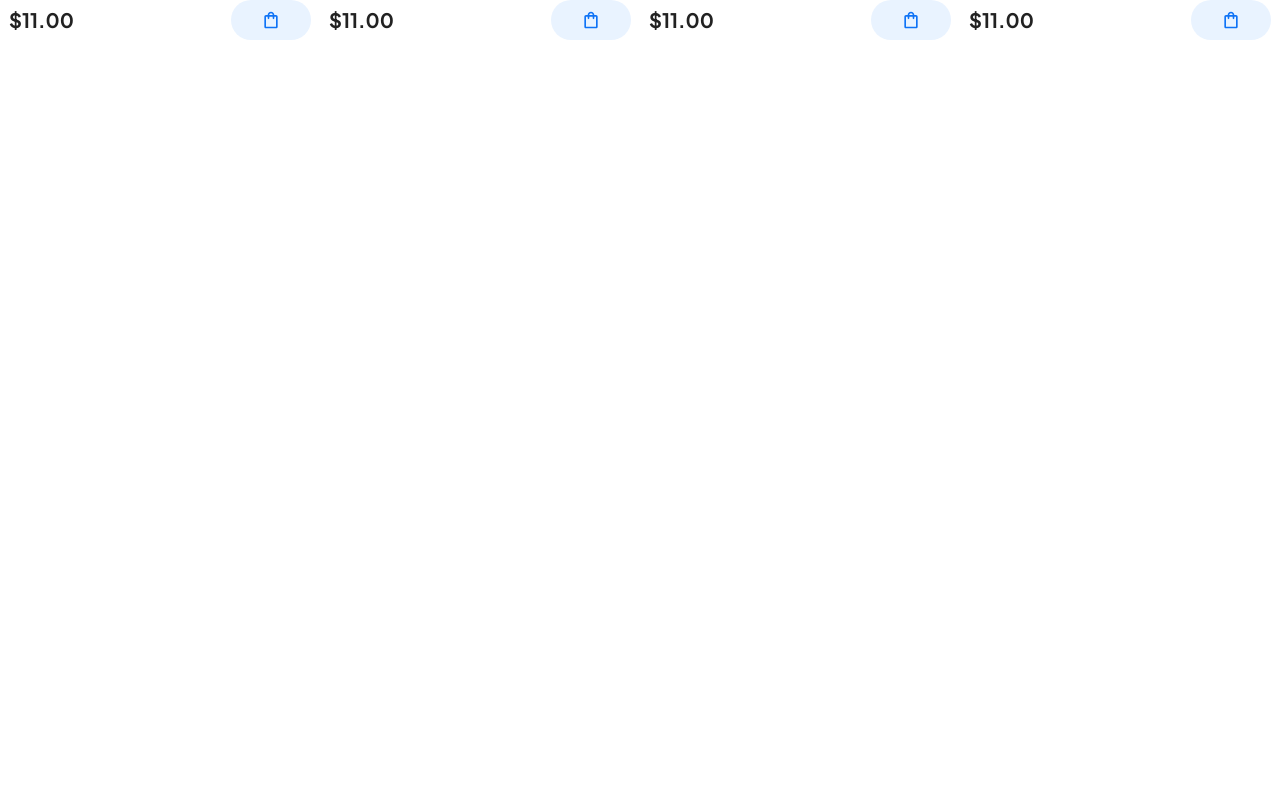
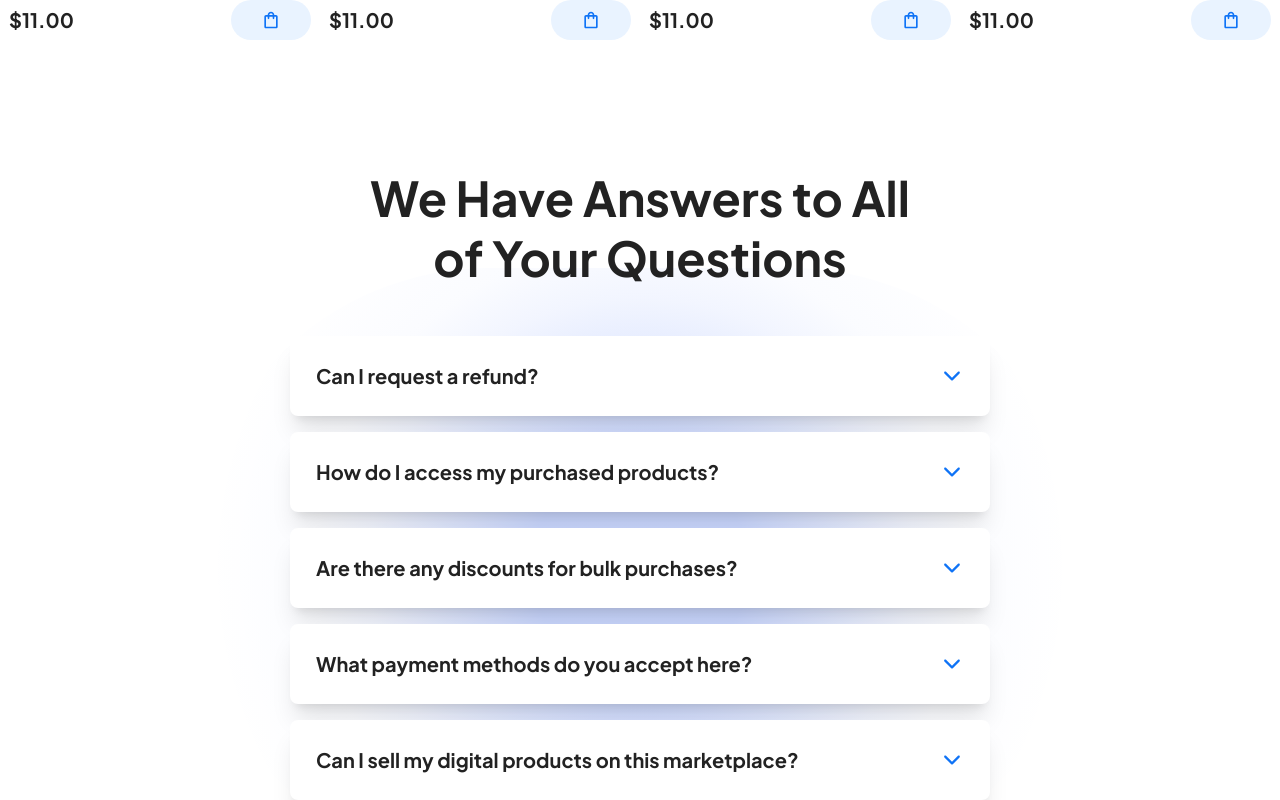
Before and after one commit to uforco/pixmart, a Next.js app: page / in a window 1280 px wide. Shown: the part 5103-5903 px from the top of the page. Before the commit the page ends 5271 px from the top, so only its background shows below. Built offline with nearby package versions, Linux system fonts and the light colour scheme.

Commit message:
shadow test Question section with home page

```diff
--- a/src/app/globals.scss
+++ b/src/app/globals.scss
@@ -101,3 +101,8 @@ $plus-Jakarta-Sans: "Plus Jakarta Sans", sans-serif;
       background: rgb(36,88,251);
       background: radial-gradient(circle, rgba(36, 90, 251, 0.2) 0%, rgba(36, 90, 251, 0.02) 45%, rgba(36, 90, 251, 0.01) 70%, rgba(36, 90, 251, 0.000) 95%);
     }
+
+.radialgradientBgDip{
+  background: rgb(36,88,251);
+  background: radial-gradient(circle, rgba(36, 90, 251, 0.242) 20%, rgba(36, 90, 251, 0.06) 50%, rgba(36, 90, 251, 0.02) 60%, rgba(36, 90, 251, 0) 80%);
+}
--- a/src/components/home/home1/Home.tsx
+++ b/src/components/home/home1/Home.tsx
@@ -5,6 +5,7 @@ import DigitalAssets from './digitalAssets/DigitalAssets';
 import TrendingProducts from './trendingProducts/TrendingProducts';
 import DigitalCollections from './digitalCollections/DigitalCollections';
 import LatestProducts from './latestProducts/LatestProducts';
+import WeAnswersQuestions from './weAnswersQuestions/WeAnswersQuestions';
 
 const Home = () => {
     return (
@@ -14,6 +15,7 @@ const Home = () => {
         <TrendingProducts></TrendingProducts>
         <DigitalCollections></DigitalCollections>
         <LatestProducts></LatestProducts>
+        <WeAnswersQuestions></WeAnswersQuestions>
       </div>
     );
 };
--- /dev/null
+++ b/src/components/home/home1/weAnswersQuestions/Collapse.tsx
@@ -0,0 +1,38 @@
+
+'use client'
+
+import React, { ReactNode, useState } from 'react';
+import  HeadingPrimary from '@/components/shared/headline/HeadingPrimary';
+import { IoIosArrowDown } from "react-icons/io";
+
+
+
+
+const Collapse = ({ className: classname, HeadLine, children }: {className?: string, HeadLine: string , children: ReactNode }) => {
+
+    const [ open, setOpen ] = useState<boolean>(false)
+
+    return (
+        <div  className={` ${classname} transition-all duration-300 w-[700px] border-2 ${open? "border-primaryColor duration-500  " : " border-white " } shadow-xl rounded-lg p-6 bg-white  `} >
+
+            <div onClick={() => setOpen((priValue) => !priValue) } className=' flex justify-between items-center cursor-pointer ' >
+                <HeadingPrimary className=' text-xl font-bold  ' >
+                    {HeadLine}
+                </HeadingPrimary>
+                <button className=' h-full z-40 ' >
+                    <span className={`  text-2xl text-primaryColor   `} >
+                        <IoIosArrowDown className={`${open? ' -rotate-180 ' : "rotate-0"} transition-all duration-300 `} ></IoIosArrowDown>
+                    </span>
+                </button>
+            </div>
+
+            <div className={` ${open? ' block ' : " hidden "}  mt-4 text-opionalColor/80 transition-all duration-300 `} >
+                {children}
+
+            </div>
+
+        </div>
+    );
+};
+
+export default Collapse;
--- /dev/null
+++ b/src/components/home/home1/weAnswersQuestions/WeAnswersQuestions.tsx
@@ -0,0 +1,81 @@
+import React from "react";
+import Container from "@/components/shared/Container";
+import HeadingPrimary from "@/components/shared/headline/HeadingPrimary";
+import Collapse from "./Collapse";
+
+const WeAnswersQuestions = () => {
+  return (
+    <div>
+      <Container>
+        <div className=" relative overflow-hidden  ">
+          <div className=" z-50 overflow-hidden bg-transparent ">
+            <div className=" flex justify-center mb-12 bg-transparent ">
+              <HeadingPrimary className=" text-5xl font-bold w-full  bg-transparent sm:w-[540px] text-center leading-tight ">
+                We Have Answers to All of Your Questions
+              </HeadingPrimary>
+            </div>
+            <div className=" w-full flex justify-center relative  ">
+              <div className=" radialgradientBgDip -z-10 w-[900px] h-[600px] rounded-full absolute top-2/4 -translate-y-2/4 left-1/2 -translate-x-1/2 "></div>
+
+              <div className=" flex flex-col gap-4 ">
+                <Collapse HeadLine={"Can I request a refund?"}>
+                  <p>
+                    Accessing your purchased products is seamless and
+                    hassle-free on our digital design assets marketplace. Simply
+                    log in to your account, navigate to the 'My Purchases'
+                    section, and you'll find all your purchased products ready
+                    for download.
+                  </p>
+                </Collapse>
+                <Collapse HeadLine={"How do I access my purchased products?"}>
+                  <p>
+                    Accessing your purchased products is seamless and
+                    hassle-free on our digital design assets marketplace. Simply
+                    log in to your account, navigate to the 'My Purchases'
+                    section, and you'll find all your purchased products ready
+                    for download.
+                  </p>
+                </Collapse>
+                <Collapse
+                  HeadLine={"Are there any discounts for bulk purchases?"}
+                >
+                  <p>
+                    Accessing your purchased products is seamless and
+                    hassle-free on our digital design assets marketplace. Simply
+                    log in to your account, navigate to the 'My Purchases'
+                    section, and you'll find all your purchased products ready
+                    for download.
+                  </p>
+                </Collapse>
+                <Collapse HeadLine={"What payment methods do you accept here?"}>
+                  <p>
+                    Accessing your purchased products is seamless and
+                    hassle-free on our digital design assets marketplace. Simply
+                    log in to your account, navigate to the 'My Purchases'
+                    section, and you'll find all your purchased products ready
+                    for download.
+                  </p>
+                </Collapse>
+                <Collapse
+                  HeadLine={
+                    "Can I sell my digital products on this marketplace?"
+                  }
+                >
+                  <p>
+                    Accessing your purchased products is seamless and
+                    hassle-free on our digital design assets marketplace. Simply
+                    log in to your account, navigate to the 'My Purchases'
+                    section, and you'll find all your purchased products ready
+                    for download.
+                  </p>
+                </Collapse>
+              </div>
+            </div>
+          </div>
+        </div>
+      </Container>
+    </div>
+  );
+};
+
+export default WeAnswersQuestions;
```
